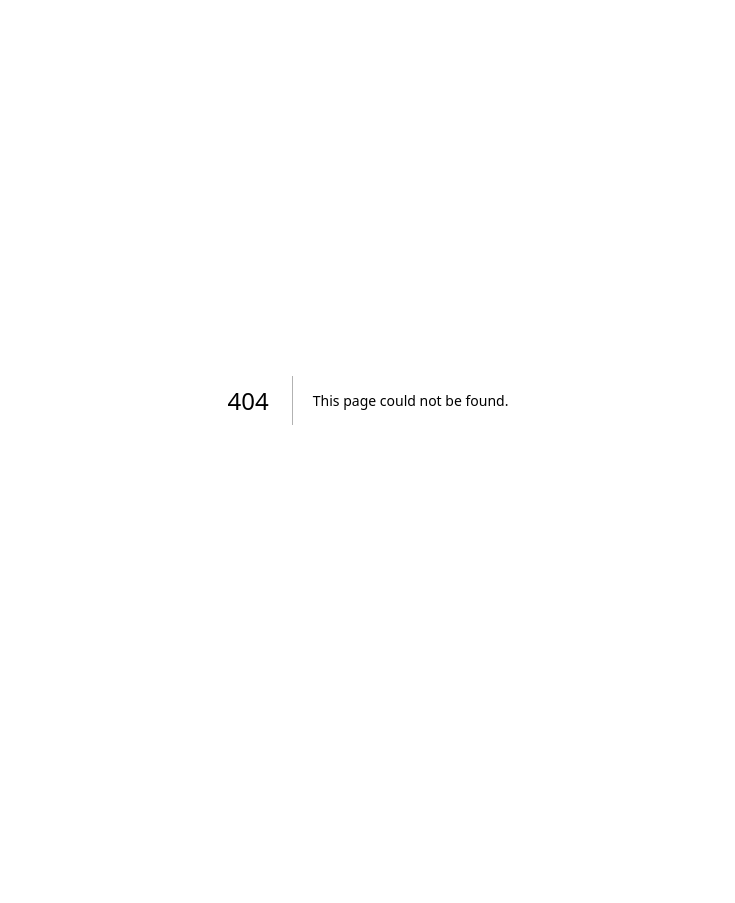
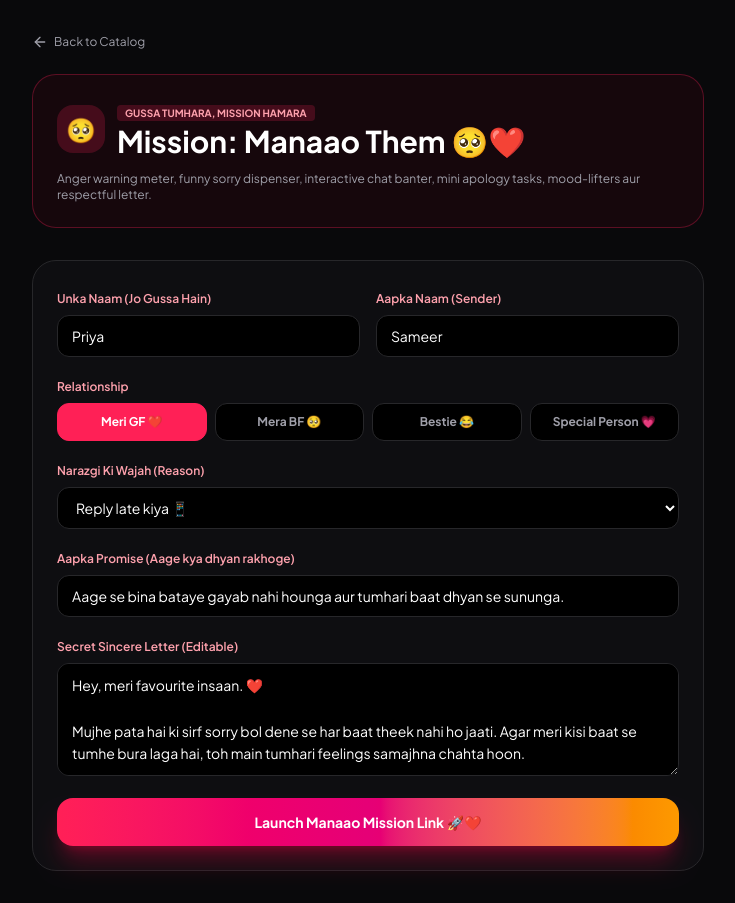
Before and after one commit to sameerkhan86926-a11y/vibe-wish, a Next.js app: page /create/manaao in a window 1280 px wide. Before the commit this address had no page. Shown: the whole page, without its empty margins (272-1007 px from the left). Before the commit the page ends 800 px from the top, so only its background shows below. Built offline with nearby package versions, Linux system fonts and the light colour scheme; a web font is replaced by a local one.

Commit message:
Create page.tsx

```diff
--- /dev/null
+++ b/src/app/create/manaao/page.tsx
@@ -0,0 +1,187 @@
+"use client";
+
+import { useState } from "react";
+import Link from "next/link";
+import { encodeData } from "@/lib/encoder";
+import { ManaaoPayload, TargetRelation } from "@/lib/manaaoTypes";
+import { ArrowLeft, Sparkles, Copy, Check, HeartHandshake } from "lucide-react";
+
+export default function ManaaoCreatorPage() {
+  const [name, setName] = useState("Priya");
+  const [senderName, setSenderName] = useState("Sameer");
+  const [relation, setRelation] = useState<TargetRelation>("gf");
+  const [reasonTag, setReasonTag] = useState("Reply late kiya 📱");
+  const [customLetter, setCustomLetter] = useState(
+    `Hey, meri favourite insaan. ❤️\n\nMujhe pata hai ki sirf sorry bol dene se har baat theek nahi ho jaati. Agar meri kisi baat se tumhe bura laga hai, toh main tumhari feelings samajhna chahta hoon.\n\nTum mere liye bohot important ho, isliye main nahi chahta ki misunderstanding humari baat se badi ho jaye. Main perfect nahi hoon, par behtar banne ki poori koshish karunga.\n\nJab tumhara mann ho, tab araam se baat karte hain. Take your time. ❤️`
+  );
+  const [customPromise, setCustomPromise] = useState("Aage se bina bataye gayab nahi hounga aur tumhari baat dhyan se sununga.");
+
+  const [generatedLink, setGeneratedLink] = useState("");
+  const [copied, setCopied] = useState(false);
+
+  const handleGenerate = (e: React.FormEvent) => {
+    e.preventDefault();
+
+    const payload: ManaaoPayload = {
+      name: name.trim(),
+      senderName: senderName.trim(),
+      relation,
+      reasonTag,
+      customLetter: customLetter.trim(),
+      customPromise: customPromise.trim()
+    };
+
+    const encoded = encodeData(payload as any);
+    const origin = typeof window !== "undefined" ? window.location.origin : "";
+    setGeneratedLink(`${origin}/vibe-wish/w/manaao/#d=${encoded}`);
+  };
+
+  const handleCopy = () => {
+    if (!generatedLink) return;
+    navigator.clipboard.writeText(generatedLink);
+    setCopied(true);
+    setTimeout(() => setCopied(false), 2000);
+  };
+
+  return (
+    <main className="min-h-screen bg-zinc-950 px-4 py-8 text-zinc-100 sm:px-8">
+      <div className="mx-auto max-w-2xl">
+        <Link href="/" className="inline-flex items-center gap-1.5 text-xs text-zinc-400 hover:text-white mb-6">
+          <ArrowLeft className="h-4 w-4" /> Back to Catalog
+        </Link>
+
+        <div className="rounded-3xl border border-rose-500/30 bg-rose-950/20 p-6 mb-8">
+          <div className="flex items-center gap-3">
+            <div className="flex h-12 w-12 items-center justify-center rounded-2xl bg-rose-500/20 text-rose-400 text-2xl">
+              🥺
+            </div>
+            <div>
+              <span className="rounded bg-rose-500/20 px-2 py-0.5 text-[10px] font-bold text-rose-300 uppercase">
+                GUSSA TUMHARA, MISSION HAMARA
+              </span>
+              <h1 className="text-2xl font-black text-white sm:text-3xl">Mission: Manaao Them 🥺❤️</h1>
+            </div>
+          </div>
+          <p className="mt-3 text-xs text-zinc-400">
+            Anger warning meter, funny sorry dispenser, interactive chat banter, mini apology tasks, mood-lifters aur respectful letter.
+          </p>
+        </div>
+
+        <form onSubmit={handleGenerate} className="space-y-4 rounded-3xl border border-zinc-800 bg-zinc-900/40 p-6">
+          <div className="grid grid-cols-1 sm:grid-cols-2 gap-4">
+            <div>
+              <label className="text-xs font-semibold text-rose-300">Unka Naam (Jo Gussa Hain)</label>
+              <input
+                type="text"
+                required
+                value={name}
+                onChange={(e) => setName(e.target.value)}
+                className="mt-1.5 w-full rounded-xl border border-zinc-800 bg-black px-3.5 py-2.5 text-sm text-white focus:border-rose-500 focus:outline-none"
+              />
+            </div>
+            <div>
+              <label className="text-xs font-semibold text-rose-300">Aapka Naam (Sender)</label>
+              <input
+                type="text"
+                required
+                value={senderName}
+                onChange={(e) => setSenderName(e.target.value)}
+                className="mt-1.5 w-full rounded-xl border border-zinc-800 bg-black px-3.5 py-2.5 text-sm text-white focus:border-rose-500 focus:outline-none"
+              />
+            </div>
+          </div>
+
+          <div>
+            <label className="text-xs font-semibold text-rose-300">Relationship</label>
+            <div className="mt-1.5 grid grid-cols-2 sm:grid-cols-4 gap-2">
+              {[
+                { id: "gf", label: "Meri GF ❤️" },
+                { id: "bf", label: "Mera BF 🥺" },
+                { id: "bestie", label: "Bestie 😂" },
+                { id: "special", label: "Special Person 💗" }
+              ].map((r) => (
+                <button
+                  type="button"
+                  key={r.id}
+                  onClick={() => setRelation(r.id as any)}
+                  className={`cursor-pointer rounded-xl p-2.5 text-xs font-bold border ${
+                    relation === r.id
+                      ? "bg-rose-500 border-rose-500 text-white"
+                      : "bg-black border-zinc-800 text-zinc-400 hover:text-white"
+                  }`}
+                >
+                  {r.label}
+                </button>
+              ))}
+            </div>
+          </div>
+
+          <div>
+            <label className="text-xs font-semibold text-rose-300">Narazgi Ki Wajah (Reason)</label>
+            <select
+              value={reasonTag}
+              onChange={(e) => setReasonTag(e.target.value)}
+              className="mt-1.5 w-full rounded-xl border border-zinc-800 bg-black px-3.5 py-2.5 text-sm text-white focus:border-rose-500 focus:outline-none"
+            >
+              <option value="Reply late kiya 📱">Reply late kiya 📱</option>
+              <option value="Unki baat dhyan se nahi suni 🥺">Unki baat dhyan se nahi suni 🥺</option>
+              <option value="Gusse mein kuch galat bol diya 😭">Gusse mein kuch galat bol diya 😭</option>
+              <option value="Chhoti si baat par behes ho gayi 💔">Chhoti si baat par behes ho gayi 💔</option>
+              <option value="Special din ya waada bhool gaya 🎂">Special din ya waada bhool gaya 🎂</option>
+              <option value="Meri galti hai, bas ab manana hai 🥹">Meri galti hai, bas ab manana hai 🥹</option>
+            </select>
+          </div>
+
+          <div>
+            <label className="text-xs font-semibold text-rose-300">Aapka Promise (Aage kya dhyan rakhoge)</label>
+            <input
+              type="text"
+              value={customPromise}
+              onChange={(e) => setCustomPromise(e.target.value)}
+              className="mt-1.5 w-full rounded-xl border border-zinc-800 bg-black px-3.5 py-2.5 text-sm text-white focus:border-rose-500 focus:outline-none"
+            />
+          </div>
+
+          <div>
+            <label className="text-xs font-semibold text-rose-300">Secret Sincere Letter (Editable)</label>
+            <textarea
+              rows={4}
+              required
+              value={customLetter}
+              onChange={(e) => setCustomLetter(e.target.value)}
+              className="mt-1.5 w-full rounded-xl border border-zinc-800 bg-black px-3.5 py-2.5 text-sm text-white focus:border-rose-500 focus:outline-none leading-relaxed"
+            />
+          </div>
+
+          <button
+            type="submit"
+            className="w-full cursor-pointer rounded-2xl bg-gradient-to-r from-rose-500 via-pink-600 to-amber-500 py-3.5 text-sm font-black text-white shadow-xl shadow-rose-600/30 active:scale-95 transition-transform"
+          >
+            Launch Manaao Mission Link 🚀❤️
+          </button>
+        </form>
+
+        {generatedLink && (
+          <div className="mt-6 rounded-3xl border border-rose-500/40 bg-rose-950/30 p-5">
+            <span className="text-xs font-bold font-mono text-rose-300">MANAAO LINK READY TO SEND:</span>
+            <div className="mt-2 flex items-center gap-2">
+              <input
+                type="text"
+                readOnly
+                value={generatedLink}
+                className="w-full rounded-xl border border-zinc-800 bg-black/80 px-3.5 py-2 text-xs text-zinc-300 font-mono select-all"
+              />
+              <button
+                type="button"
+                onClick={handleCopy}
+                className="cursor-pointer rounded-xl bg-rose-500 px-4 py-2 text-xs font-bold text-white hover:bg-rose-400"
+              >
+                {copied ? <Check className="h-4 w-4" /> : <Copy className="h-4 w-4" />}
+              </button>
+            </div>
+          </div>
+        )}
+      </div>
+    </main>
+  );
+}
```
